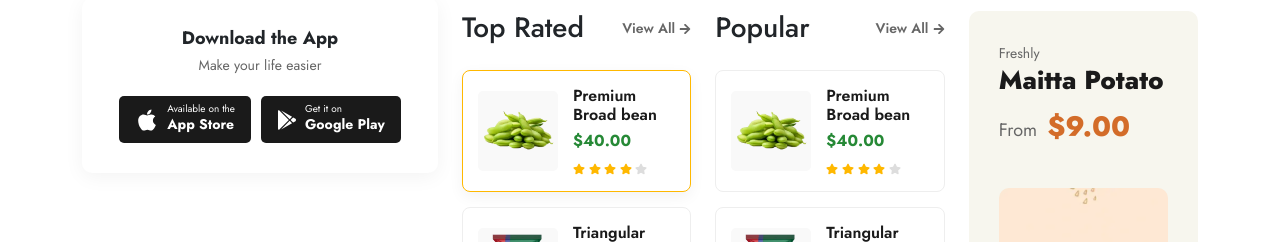
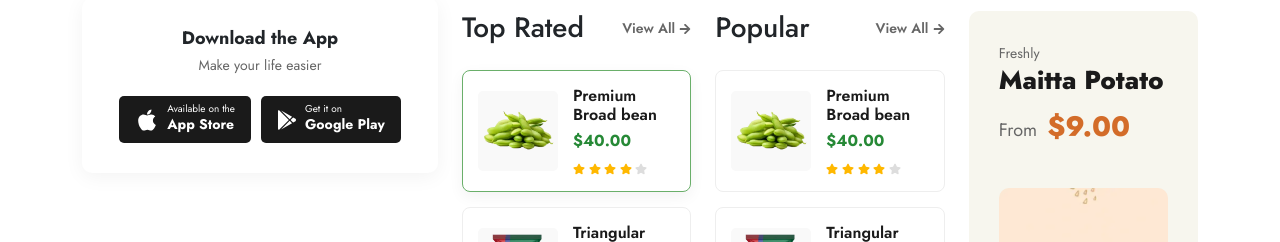
Before and after one commit to manu-gitxen/orgado, a React (Vite) app in the folder orgado-web/: page / in a window 1280 px wide. In both pictures the pointer is over the element 576 px from the left and 4173 px from the top of the page. Shown: the part 4042-4284 px from the top of the page. Built offline with nearby package versions, Linux system fonts and the light colour scheme.

Commit message:
feat: update small product card hover effect and add CartPage component

```diff
--- a/orgado-web/src/assets/Styles/FeaturedProducts.css
+++ b/orgado-web/src/assets/Styles/FeaturedProducts.css
@@ -116,7 +116,7 @@
 }
 
 .small-product-card:hover {
-    border-color: #FFB800;
+    border-color: #6aaf6a;
     box-shadow: 0 5px 15px rgba(0, 0, 0, 0.05);
 }
 
--- a/orgado-web/src/components/CustomerReview.jsx
+++ b/orgado-web/src/components/CustomerReview.jsx
@@ -3,8 +3,6 @@ import '../assets/Styles/CustomerReview.css';
 import { FaStar, FaGooglePlay, FaApple } from 'react-icons/fa';
 import userImg1 from '../assets/images/review-img/person-1.png'
 import userImg2 from '../assets/images/review-img/person-2.png'
-
-
 import "slick-carousel/slick/slick.css";
 import "slick-carousel/slick/slick-theme.css";
 import Slider from "react-slick";
```
Also changed, not shown: orgado-web/src/pages/CartPage.jsx (added, +11 -0 lines).
